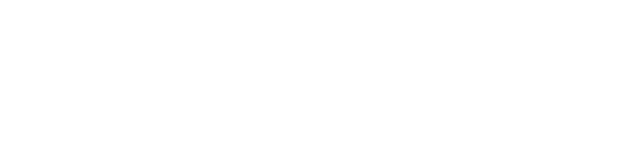
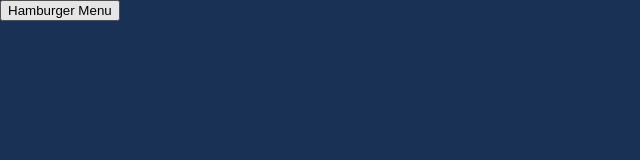
Before and after one commit to arm1367/JS, a plain HTML site: page index.html in a window 1280 px wide. Shown: the whole page, without its empty margins (0-640 px from the left). Drawn offline with Linux system fonts and the light colour scheme.

Commit message:
first commit

```diff
--- a/index.html
+++ b/index.html
@@ -5,12 +5,47 @@
   <meta name="viewport" content="width=device-width, initial-scale=1.0">
   <title>CSS Toggle</title>
   <style>
+    body {
+      margin : 0;
+    }
+    .btn {
+      padding: .5em 1em;
+    }
     .fancy-bg {
       background: #193154
     }
   </style>
 </head>
-<body id="body">
+<body id="body" class="one two three four">
 
+  <button>Hamburger Menu</button>
+
+  <!-- //<h1>Hello World!!</h1>// -->
+
+<script>
+ const age = 47;
+ const name =  "Alejandro"
+ //
+ const body = document.querySelector('body');
+ const button = document.querySelector('.btn');
+ console.log(body.classList.add('fancy-bg'));
+  // console.log(`${name} is ${age} years old.`)
+//console.warn('warning here');
+
+
+// Function to toggle a class name
+function toggleBackground() {
+  console.log('clicked');
+  body.classList.toggle('fancy-bg');
+}
+
+// Add event listener to `button`
+button.addEventListener("click", toggleBackground);
+
+console.log(body);
+
+</script>
 </body>
+
+
 </html>
```
